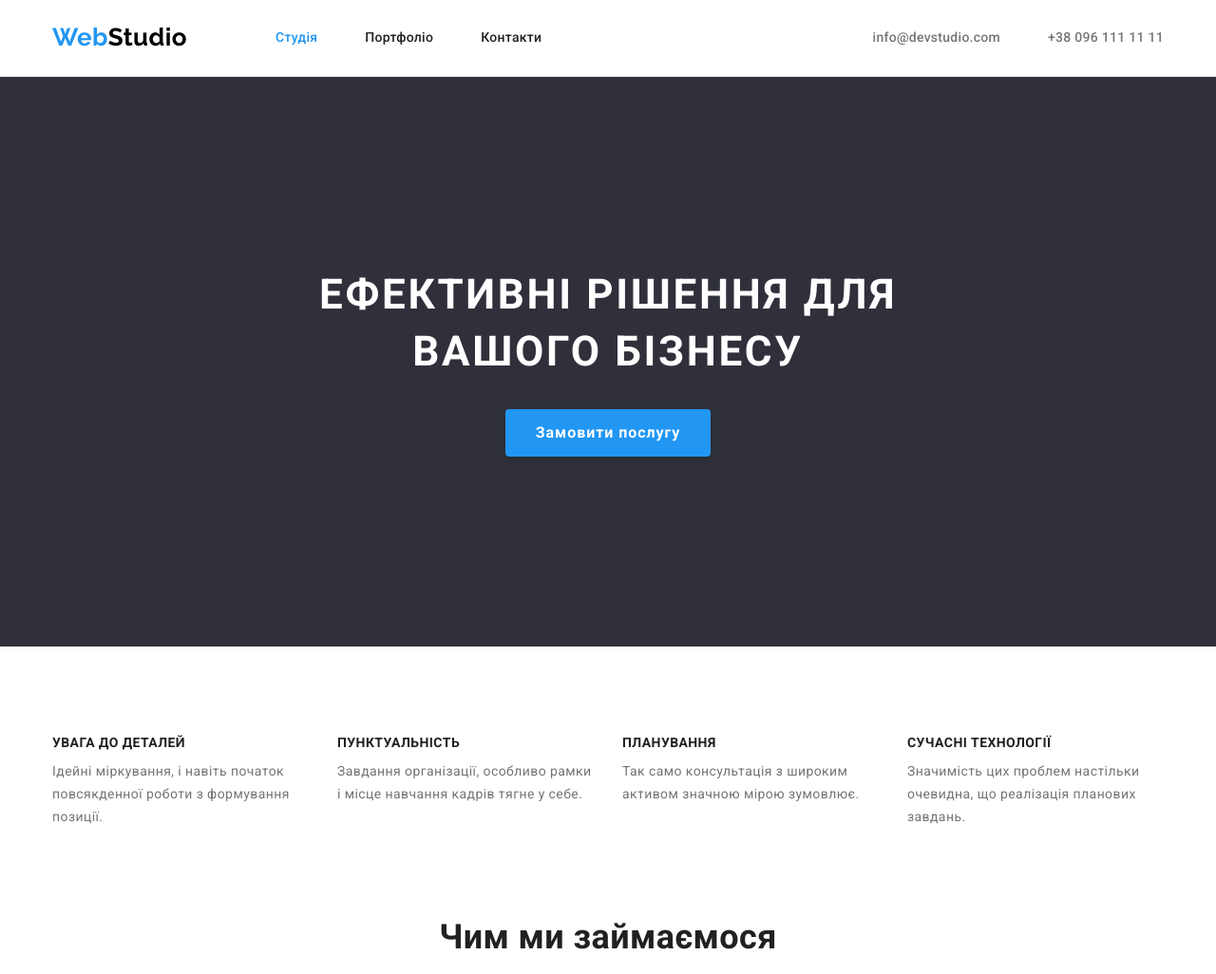
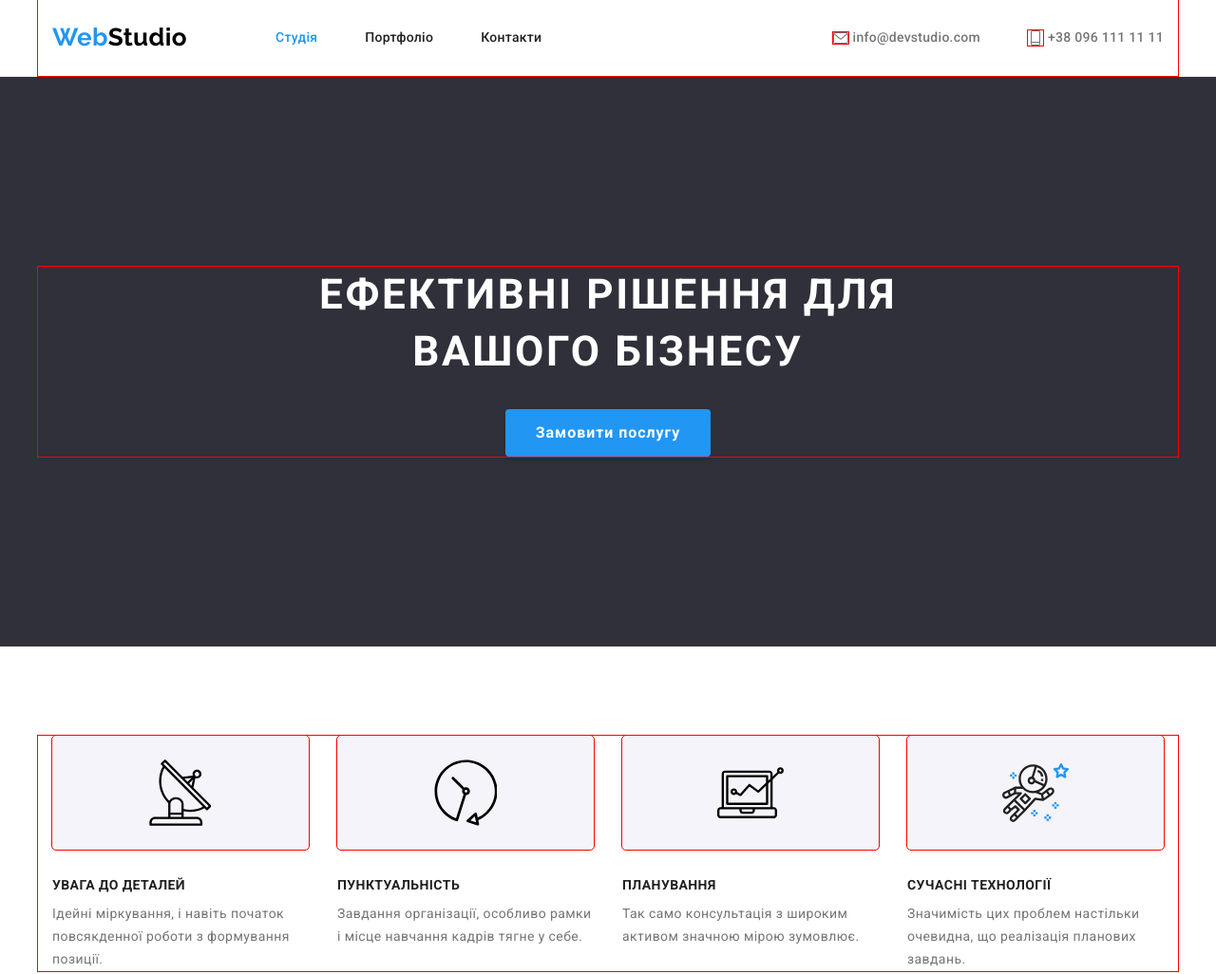
Before and after one commit to NNaumenko83/goit-markup-hw-04, a plain HTML site: page index.html in a window 1280 px wide. Shown: the top 1026 px of the page at 95% size. Drawn offline with nearby package versions, Linux system fonts and the light colour scheme.

Commit message:
31-07-2022

```diff
--- a/css/styles.css
+++ b/css/styles.css
@@ -32,7 +32,7 @@
 	--header-border-line-color: #ececec;
 	--cards-border-color: #eeeeee;
 
-	/* --container-outline: 1px solid red; */
+	--container-outline: 1px solid red;
 }
 
 /* Основні стилі */
@@ -211,6 +211,19 @@ button {
 	margin-left: 50px;
 }
 
+.contacts-list-item .icon {
+	display: inline-block;
+	width: 16px;
+	outline: var(--container-outline);
+	margin-right: 5px;
+	align-items: center;
+}
+
+.contacts-list-item .link {
+	display: flex;
+	align-items: center;
+}
+
 /* Заголовки секцій і списків */
 
 /* ---------ГЕРОЙ--------- */
@@ -261,6 +274,28 @@ button {
 }
 
 /* ---------ОСОБЛИВОСТІ РОБОТИ--------- */
+
+.features-list-box-icon {
+	width: 270px;
+	height: 120px;
+	margin: auto;
+
+	outline: var(--container-outline);
+
+	background: #f5f4fa;
+	border-radius: 4px;
+
+	text-align: center;
+
+	padding-top: 25px;
+	padding-bottom: 25px;
+
+	margin-bottom: 30px;
+}
+
+.features-list-icon {
+	margin: auto;
+}
 
 .section-features {
 	padding-bottom: 0;
@@ -333,6 +368,7 @@ button {
 	font-size: 16px;
 	line-height: 1.19;
 	text-align: center;
+	margin-bottom: 16px;
 }
 
 .section-team {
@@ -365,6 +401,31 @@ button {
 
 .card-team {
 	padding: 30px 0;
+}
+
+.team-soc-link-list {
+	display: flex;
+	outline: var(--container-outline);
+	justify-content: center;
+}
+
+.team-soc-link-item {
+	width: 44px;
+	height: 44px;
+	outline: var(--container-outline);
+	border-radius: 50%;
+	text-align: center;
+	padding-top: 12px;
+	padding-bottom: 12px;
+}
+
+.team-soc-link-item + .team-soc-link-item {
+	margin-left: 10px;
+}
+
+.team-soc-link-list .link {
+	width: 40px;
+	height: 40px;
 }
 
 /* Футер */
--- a/index.html
+++ b/index.html
@@ -46,16 +46,23 @@
 
 				<ul class="contacts-list list">
 					<li class="contacts-list-item">
-						<a href="mailto:info@devstudio.com" class="contacts-list-litem-mail link">info@devstudio.com</a>
+						<a href="mailto:info@devstudio.com" class="contacts-list-litem-mail link">
+						<svg class="mail-icon icon" width="16" height="12"><use href="./images/symbol-defs-new.svg#icon-envelope-hover-1"></use></svg>
+						<p>info@devstudio.com</p>
+					    </a>
 					</li>
+
 					<li class="contacts-list-item">
-						<a href="tel:+380961111111" class="contacts-list-item-tel link">+38 096 111 11 11</a>
+						<a href="tel:+380961111111" class="contacts-list-item-tel link">
+						<svg class="phone-icon icon"  width="10" height="16"><use href="./images/symbol-defs-new.svg#icon-mobile"></svg></svg>+38 096 111 11 11
+						</a>
 					</li>
 				</ul>
 			</div>
 		</header>
 
 		<!-- ОСНОВНИЙ КОНТЕНТ -->
+
 
 		<main class="main">
 			<!-- ---------ГЕРОЙ--------- -->
@@ -77,13 +84,18 @@
 					<h2 class="visually-hidden">Особливості роботи</h2>
 					<ul class="features-list list">
 						<li class="features-list-item">
-							<h3 class="features-list-title title">УВАГА ДО ДЕТАЛЕЙ</h3>
+							<div class="features-list-box-icon"><svg class="features-list-icon" width="65.32" height="70">
+								<use href="./images/symbol-defs-new.svg#icon-satel-plate"></use></svg></div>
+														<h3 class="features-list-title title">УВАГА ДО ДЕТАЛЕЙ</h3>
 							<p class="features-list-text text">
 								Ідейні міркування, і навіть початок повсякденної роботи з формування позиції.
 							</p>
 						</li>
 
 						<li class="features-list-item">
+							<div class="features-list-box-icon"><svg class="features-list-icon" width="66.96" height="70">
+								<use href="./images/symbol-defs-new.svg#icon-clock"></use></svg></div>
+
 							<h3 class="features-list-title title">ПУНКТУАЛЬНІСТЬ</h3>
 							<p class="features-list-text text">
 								Завдання організації, особливо рамки і місце навчання кадрів тягне у себе.
@@ -91,11 +103,17 @@
 						</li>
 
 						<li class="features-list-item">
+							<div class="features-list-box-icon"><svg class="features-list-icon" width="70" height="70">
+								<use href="./images/symbol-defs-new.svg#icon-planner"></use></svg></div>
+
 							<h3 class="features-list-title title">ПЛАНУВАННЯ</h3>
 							<p class="features-list-text text">Так само консультація з широким активом значною мірою зумовлює.</p>
 						</li>
 
 						<li class="features-list-item">
+							<div class="features-list-box-icon"><svg class="features-list-icon" width="70" height="70">
+								<use href="./images/symbol-defs-new.svg#icon-cosmonaut"></use></svg></div>
+
 							<h3 class="features-list-title title">СУЧАСНІ ТЕХНОЛОГІЇ</h3>
 							<p class="features-list-text text">
 								Значимість цих проблем настільки очевидна, що реалізація планових завдань.
@@ -139,6 +157,12 @@
 							<div class="card-team">
 								<h3 class="team-item-title title">Ігор Дем'яненко</h3>
 								<p lang="en" class="team-item-text text">Product Designer</p>
+								<ul class="team-soc-link-list list">
+									<li class="team-soc-link-item"><a href="" class="link"><svg class="inst-link-icon" width="20" height="20"><use href="./images/symbol-defs-new.svg#icon-insta-team"></use></svg></a></li>
+									<li class="team-soc-link-item"><a href="" class="link"><svg class="twit-link-icon" width="20" height="16.25"><use href="./images/symbol-defs-new.svg#icon-twit-team"></use></svg></a></li>
+									<li class="team-soc-link-item"><a href="" class="link"><svg class="fb-link-icon"  width="10" height="20"><use href="./images/symbol-defs-new.svg#icon-faceb-team"></use></svg></a></li>
+									<li class="team-soc-link-item"><a href="" class="link"><svg class="in-link-icon" width="20" height="20"><use href="./images/symbol-defs-new.svg#icon-linkIn-team"></use></svg></a></li>
+								</ul>
 							</div>
 						</li>
 
```
Also changed, not shown: images/envelope (hover) (1).svg (added), images/envelope (hover).svg (added), images/symbol-defs-new.svg (added), images/symbol-defs_main.svg (added), 1 other file.
